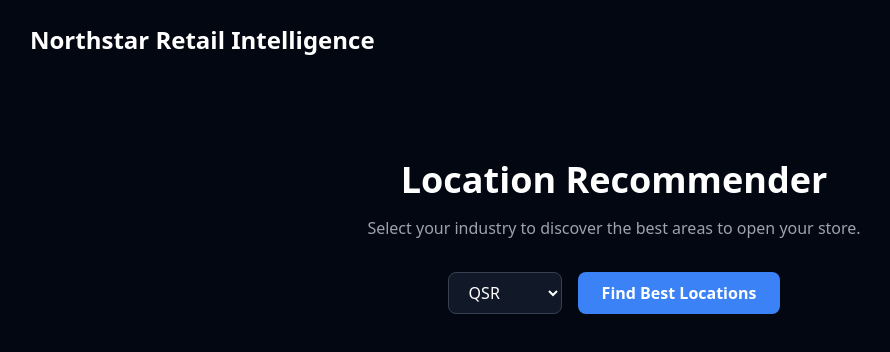
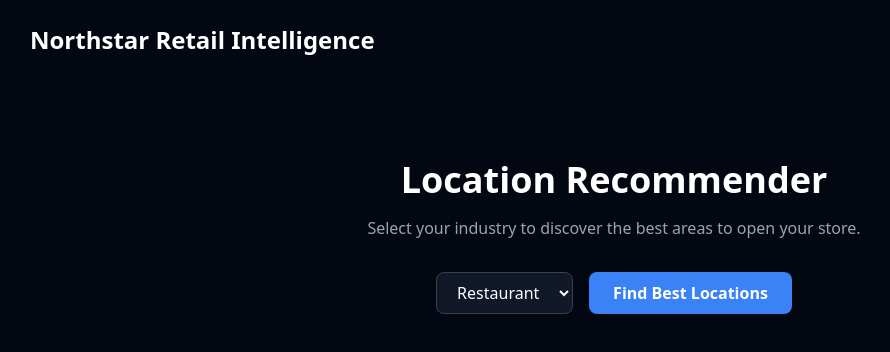
Before and after one commit to shashank-dj/northstar-retail-intelligence, a React (Vite) app: page /recommend in a window 1280 px wide. Shown: the top 352 px of the page, without its empty margins (26-916 px from the left). Built offline with nearby package versions, Linux system fonts and the light colour scheme.

Commit message:
Update Recommend.jsx

```diff
--- a/src/pages/Recommend.jsx
+++ b/src/pages/Recommend.jsx
@@ -4,7 +4,7 @@ import { recommendLocations } from "../utils/recommender"
 import HeatmapMap from "../components/HeatmapMap"
 
 export default function Recommend() {
-  const [industry, setIndustry] = useState("QSR")
+  const [industry, setIndustry] = useState("Restaurant")
   const [results, setResults] = useState([])
   const navigate = useNavigate()
 
@@ -82,7 +82,7 @@ export default function Recommend() {
             onChange={(e) => setIndustry(e.target.value)}
             className="bg-gray-900 border border-gray-700 px-4 py-2 rounded-lg"
           >
-            <option value="QSR">QSR</option>
+            <option value="Restaurant">Restaurant</option>
             <option value="Grocery">Grocery</option>
             <option value="Fashion">Fashion</option>
           </select>
```
